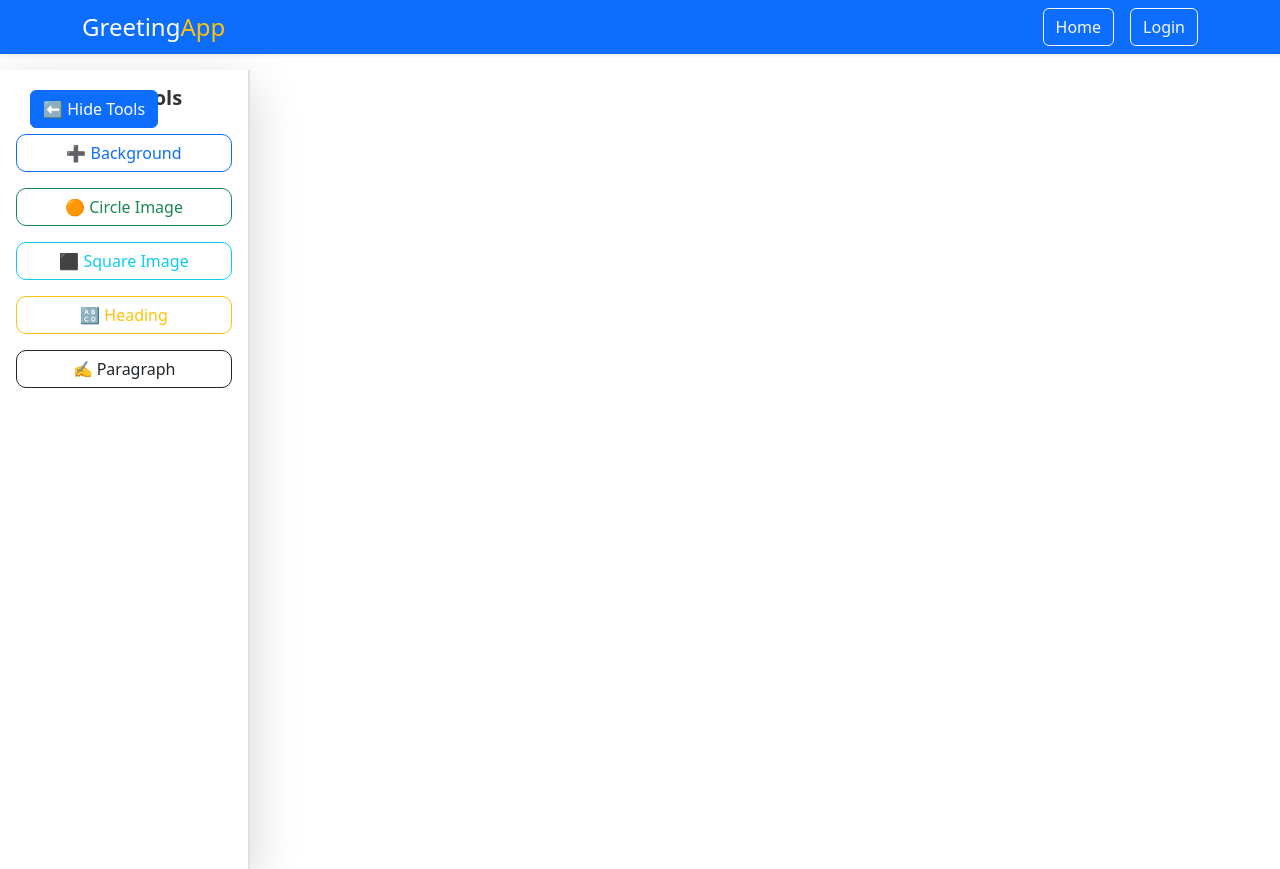
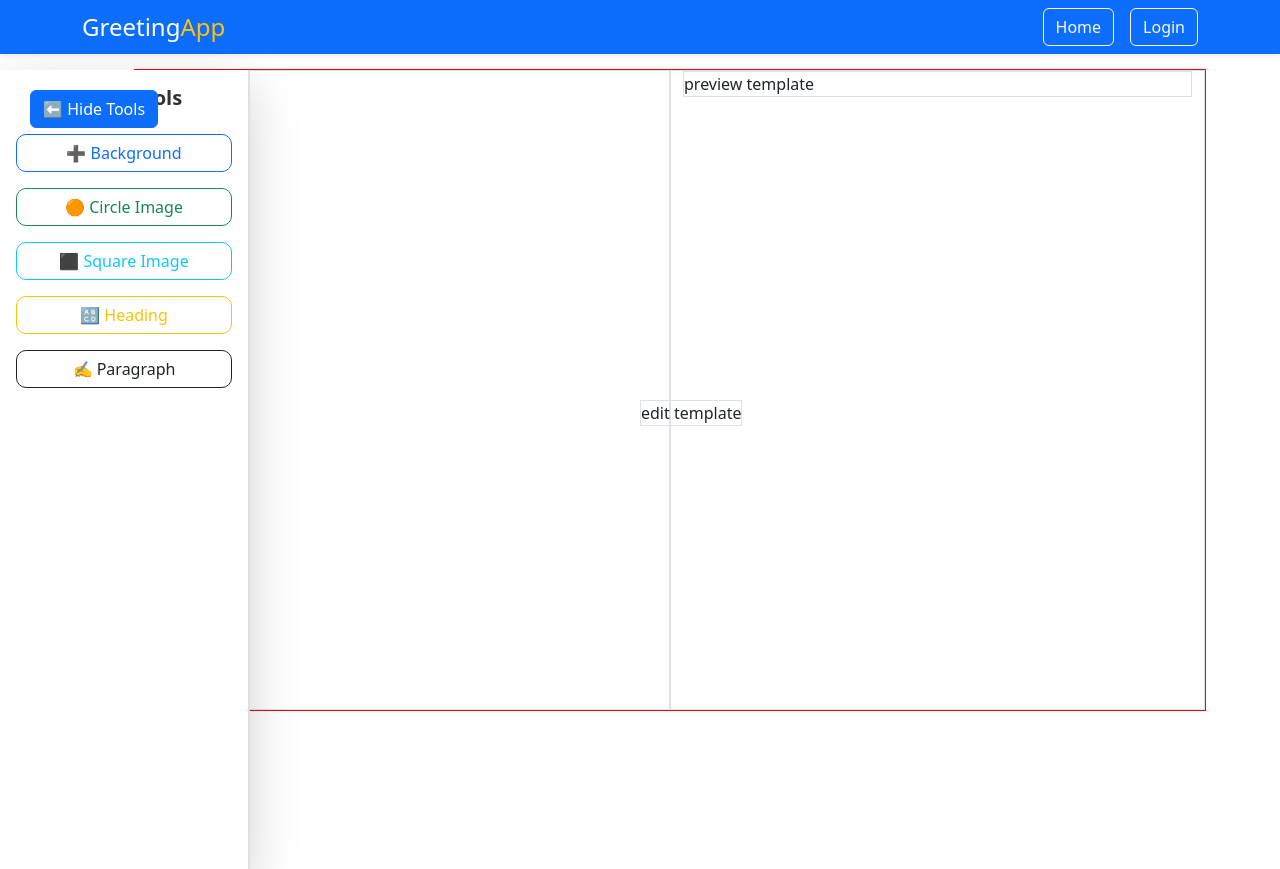
Before and after one commit to manishkumarth/Greeting-card-react-app, a React (Vite) app: page /editPage in a window 1280 px wide. Before the commit the page ends 800 px from the top, so only its background shows below. Built offline with nearby package versions, Linux system fonts and the light colour scheme.

Commit message:
drag-drop-feature update

```diff
--- a/src/pages/EditorPage.jsx
+++ b/src/pages/EditorPage.jsx
@@ -4,19 +4,19 @@ import PrevieCard from "../EditorPageComponents/previeCard";
 
 function EditorPage() {
   return (
-    <div style={{widh:"100vw", height:"80vh",border:"1px solid red", position:"absolute",top:"9%"}}>
+    <div className="container mx-auto mt-5" style={{ widh: "100vw", height: "100vh" }}>
       <EditorSideBar id="sidebarcomponent" className="mt-4" />
-      <div className="container">
-        <div className="row">
-          <div className="col-6">
-
+      <div className="container-fluid mt-5 px-1">
+        <div className="row ms-5" style={{ border: "1px solid red", marginTop: "69px" }}>
+          <div className="col-lg-6 col-md-12 col-sm-12 border" style={{ height: "80vh" }}>
             <EditTemplate />
           </div>
-          <div className="col-6">
+          <div className="col-lg-6 col-md-12 col-sm-12 border" style={{ height: "80vh" }}>
             <PrevieCard />
           </div>
         </div>
       </div>
+
     </div>
   );
 }
```
